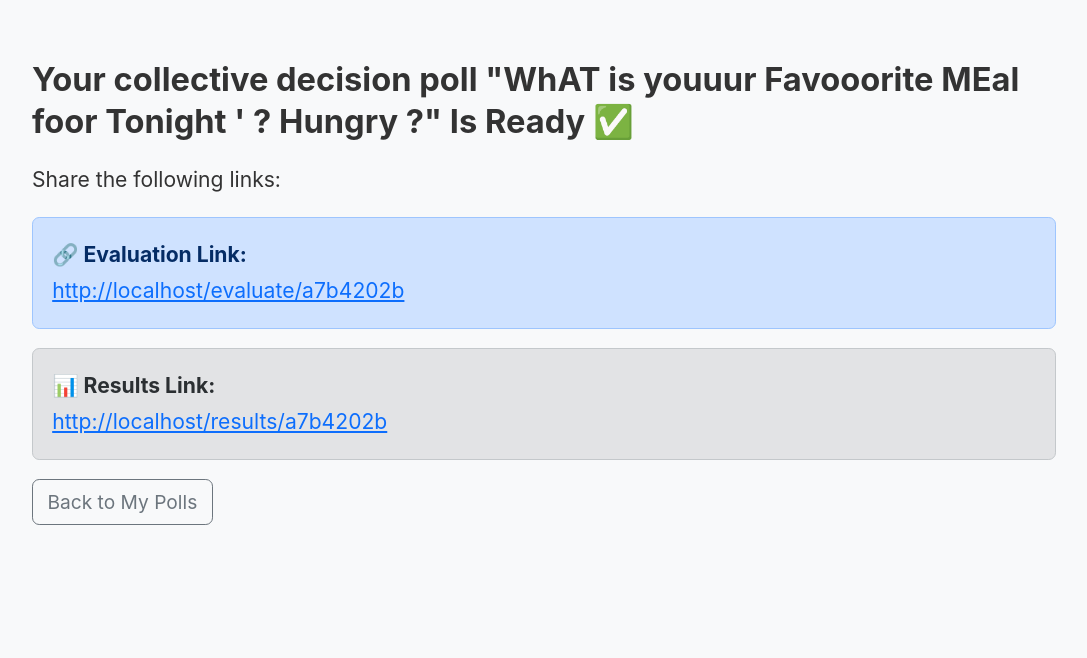
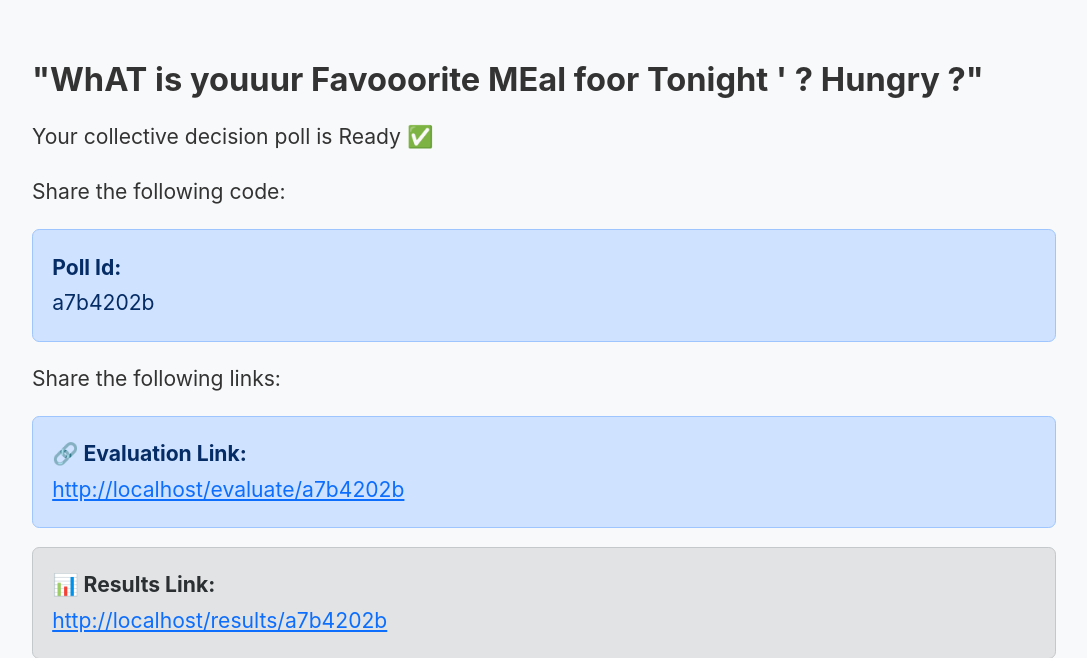
Before and after one commit to Decide-Mieux/app, a Flask app: page /share/a7b4202b in a window 1280 px wide. Shown: the top 658 px of the page, without its empty margins (96-1183 px from the left). Run offline with Flask 3, Linux system fonts and the light colour scheme; data comes from the database, SQL or seed files in the repository.

Commit message:
Add files via upload

```diff
--- a/app/templates/share_links.html
+++ b/app/templates/share_links.html
@@ -8,7 +8,13 @@
 </head>
 <body class="bg-light">
 <div class="container py-5">
-    <h2>Your collective decision poll "{{ decision.name }}" Is Ready ✅</h2>
+    <h2>"{{ decision.name }}"</h2>
+    <p>Your collective decision poll is Ready ✅</p>
+    <p>Share the following code:</p>
+    <div class="alert alert-primary">
+        <strong>Poll Id:</strong><br>
+        {{ decision.id }}
+    </div>
     <p>Share the following links:</p>
 
     <div class="alert alert-primary">
```
